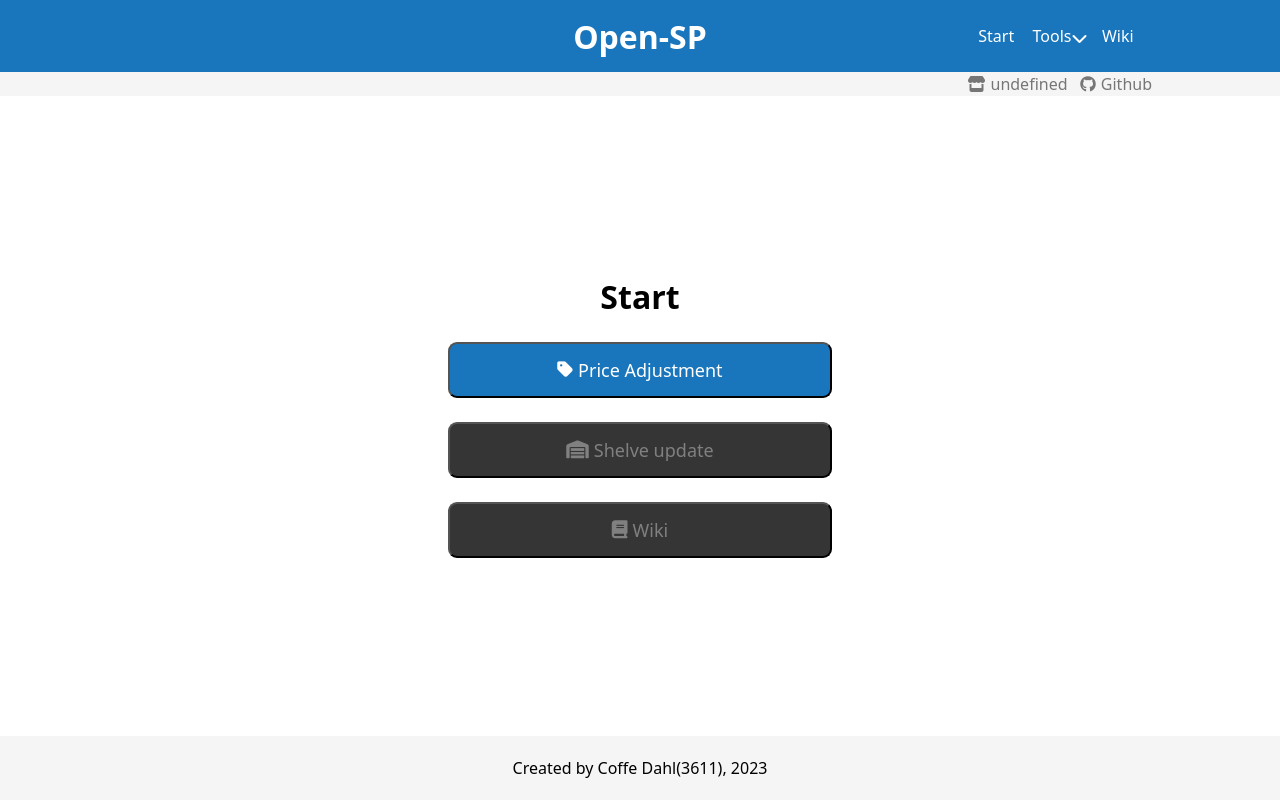
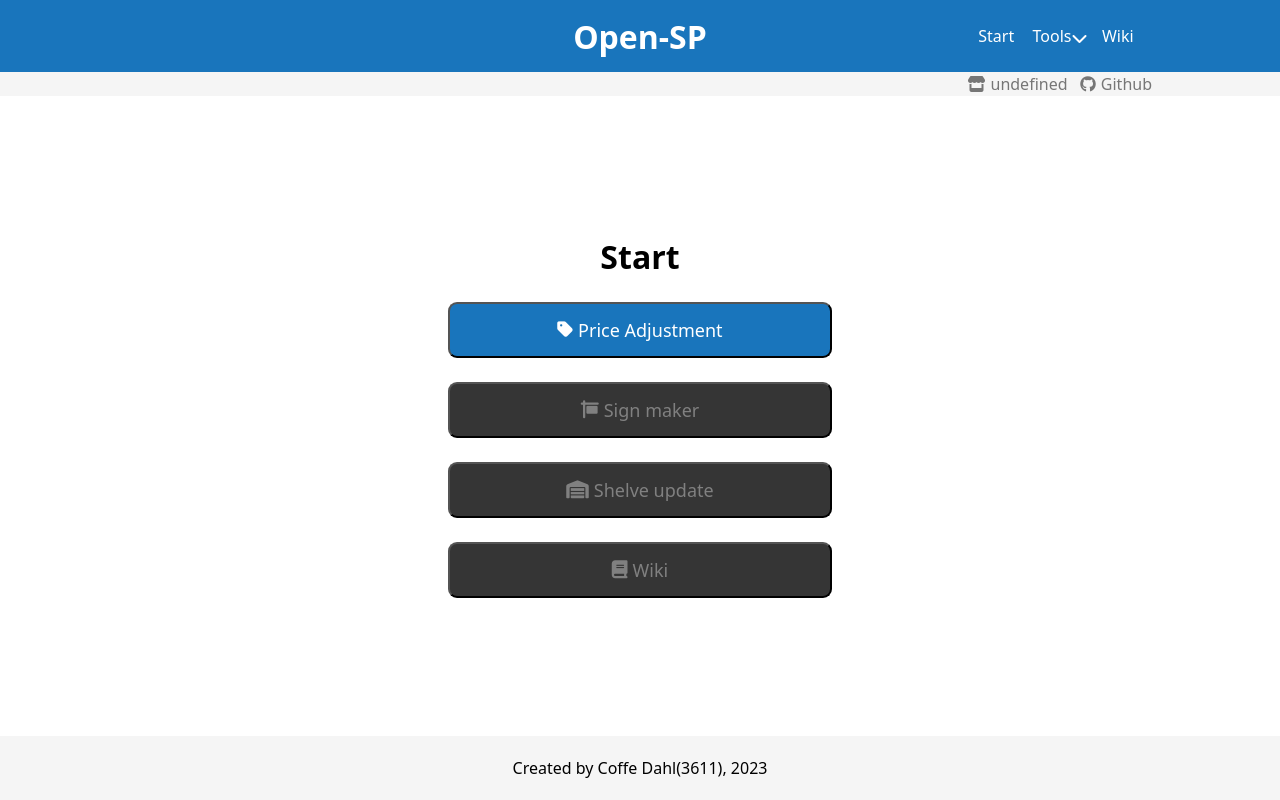
Before and after one commit to coffedahl/open-sp-new, a SvelteKit app: page / in a window 1280 px wide. Built offline with nearby package versions, Linux system fonts and the light colour scheme; no server answers.

Commit message:
Added button for the sign maker tool

```diff
--- a/src/routes/+page.svelte
+++ b/src/routes/+page.svelte
@@ -4,6 +4,12 @@
 		<button class="center button btn-blue">
 			<i class="fas fa-tag" />
 			<p>Price Adjustment</p>
+		</button>
+	</a>
+	<a href="">
+		<button class="center button btn-disabled">
+			<i class="fa-solid fa-sign-hanging" />
+			<p>Sign maker</p>
 		</button>
 	</a>
 	<a href="">
```
